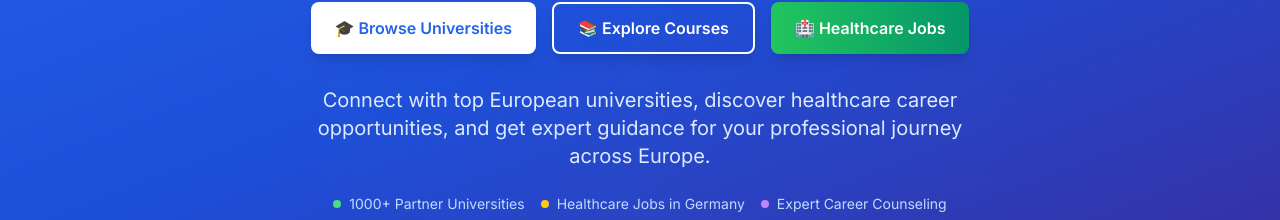
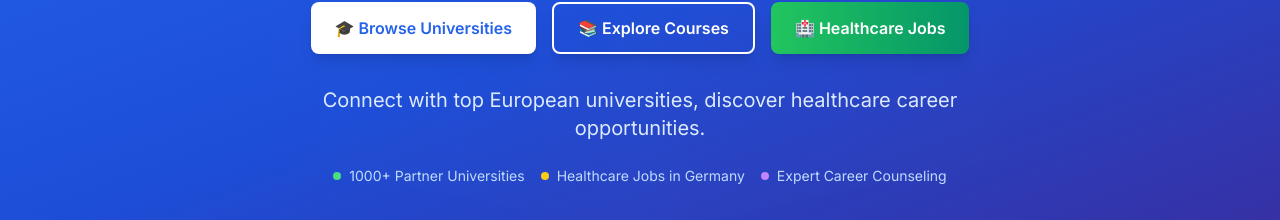
Before and after one commit to jitendrapal/student-portal-v2, a React (Vite) app: page / in a window 1280 px wide. Shown: the part 298-518 px from the top of the page. Built offline with nearby package versions, Linux system fonts and the light colour scheme; no server answers.

Commit message:
fix header

```diff
--- a/src/components/pages/Home.tsx
+++ b/src/components/pages/Home.tsx
@@ -145,8 +145,7 @@ const Home: React.FC = () => {
               {/* Subheading */}
               <p className="text-lg md:text-xl mb-6 text-blue-100 max-w-2xl mx-auto leading-relaxed">
                 Connect with top European universities, discover healthcare
-                career opportunities, and get expert guidance for your
-                professional journey across Europe.
+                career opportunities.
               </p>
 
               {/* Key Value Proposition */}
```
